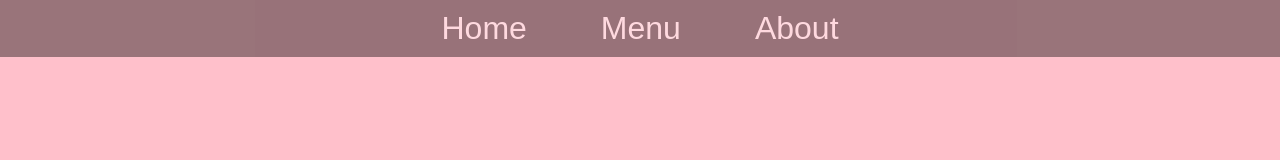
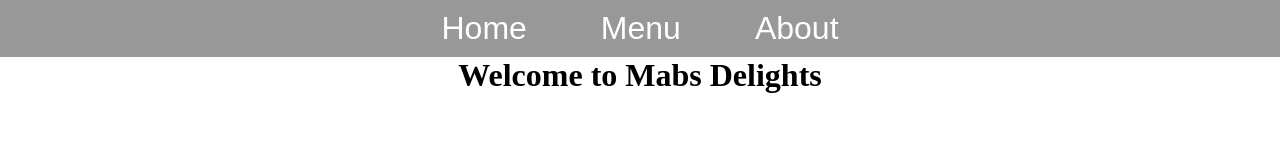
Before and after one commit to kenyounot123/restaurant-page, a website built with webpack: page dist/index.html in a window 1280 px wide. Both pictures are taken after a click on the button "Home". Built offline with nearby package versions, Linux system fonts and the light colour scheme.

Commit message:
create home.js for home section html

```diff
--- a/src/home.js
+++ b/src/home.js
@@ -1,7 +1,15 @@
 import './style.css';
-// function homeSection() {
-//   // Your page-load logic here
-//   console.log('Page loaded!');
-// }
+function homeSection() {
+  const content = document.getElementById('content');
+  const homeContainer = document.createElement('div');
+  homeContainer.classList.add('home-container');
 
-// export default homeSection;
+  const homeTitle = document.createElement('h1');
+  homeTitle.classList.add('home-title');
+  homeTitle.textContent = "Welcome to Mabs Delights"
+  homeContainer.appendChild(homeTitle);
+
+  content.appendChild(homeContainer);
+}
+
+export default homeSection;
--- a/src/index.js
+++ b/src/index.js
@@ -1,2 +1,9 @@
 // import homeSection from "./home";
+import homeSection from './home'
 import './style.css'
+const content = document.getElementById('content')
+const homeBtn = document.querySelector("#home-btn")
+homeBtn.addEventListener('click', () => {
+  content.innerHTML = ' '
+  homeSection()
+})
--- a/src/style.css
+++ b/src/style.css
@@ -2,9 +2,6 @@
   box-sizing: border-box;
   margin: 0;
   padding: 0;
-}
-body {
-  background-color: pink;
 }
 .nav-container {
   background-color: black;
@@ -14,6 +11,11 @@ body {
   width: 50%;
   text-align: center;
   margin: 0 auto;
+}
+.home-container {
+  width: 85%;
+  margin: 0 auto;
+  text-align: center;
 }
 .nav-bar-buttons {
   font-size: 2rem;
```
Also changed, not shown: dist/index.html, dist/main.js.
